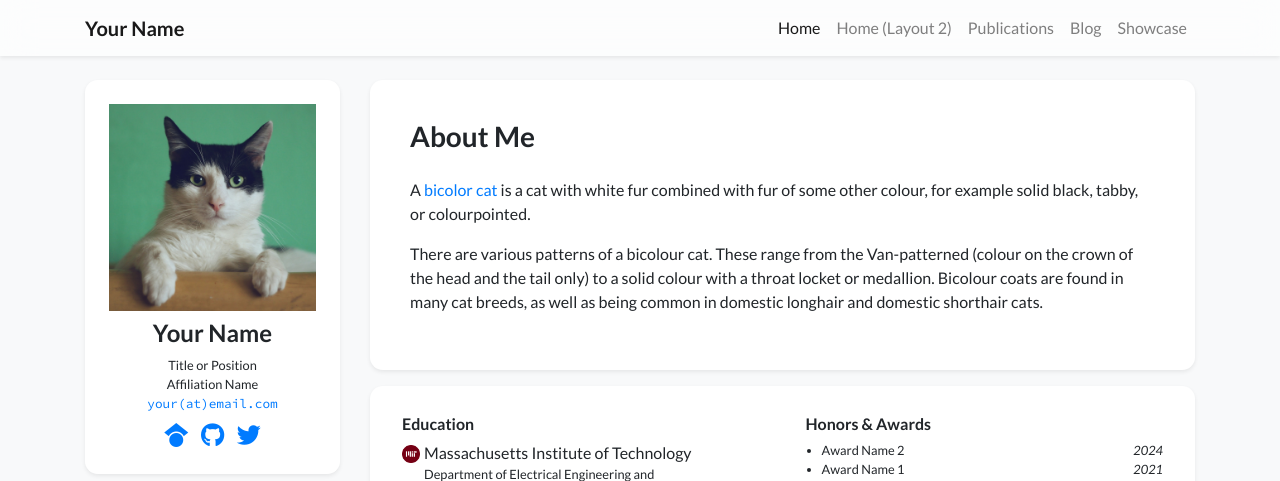
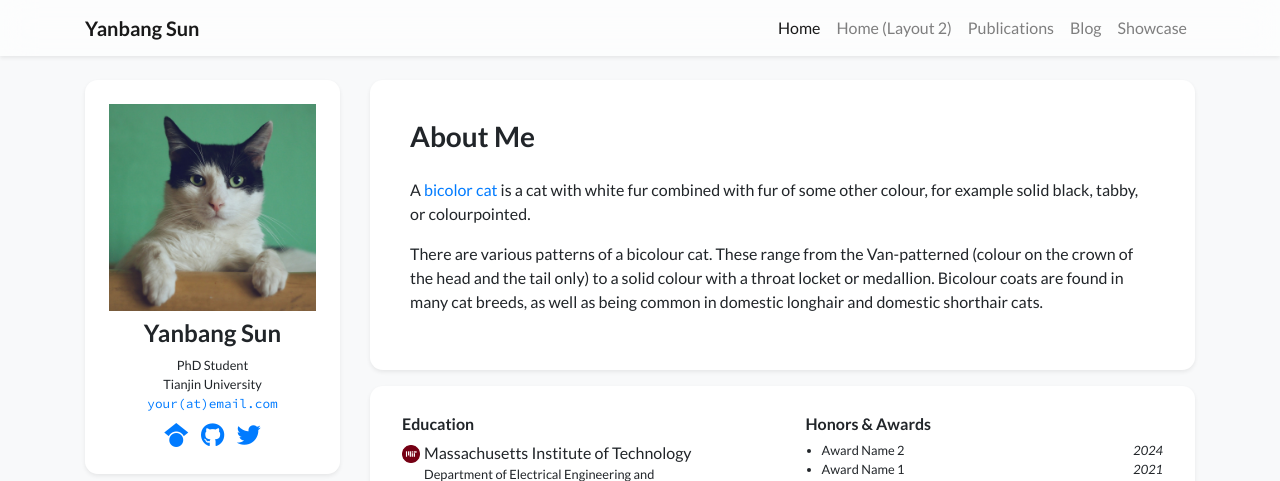
Before and after one commit to ybsun0215/ybsun0215.github.io, a Jekyll site: the page built from index.html, in a window 1280 px wide. Shown: the top 481 px of the page. Built offline with Jekyll 4.4.1, drawn with Linux system fonts in a browser that asks for light colours; nearby versions of some CDN libraries; a style sheet for code colours, icons or effects is not loaded.

Commit message:
Update profile.yml

```diff
--- a/_data/profile.yml
+++ b/_data/profile.yml
@@ -1,10 +1,10 @@
-primary_name: "Your Name"
+primary_name: "Yanbang Sun"
 secondary_name: ""
-navbar_name: "Your Name"
+navbar_name: "Yanbang Sun"
 
 positions:
-- name: Title or Position
-- name: Affiliation Name
+- name: PhD Student
+- name: Tianjin University
   logo: /assets/images/badges/MIT_Social_circle.png  # Logo is optional
 
 
```
